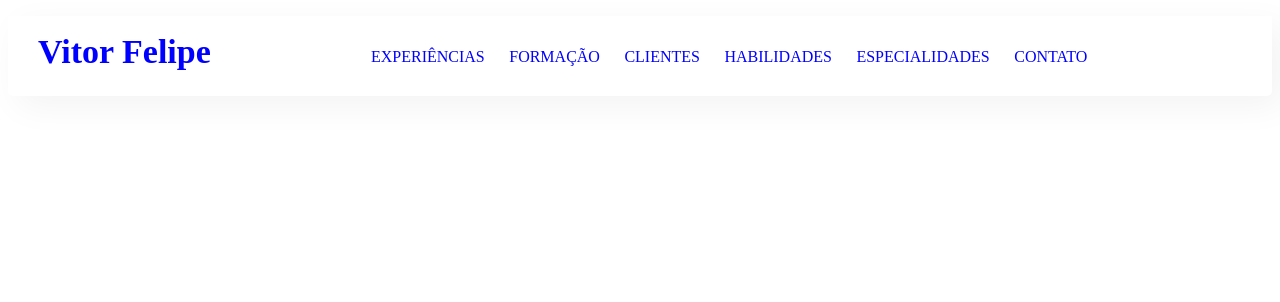
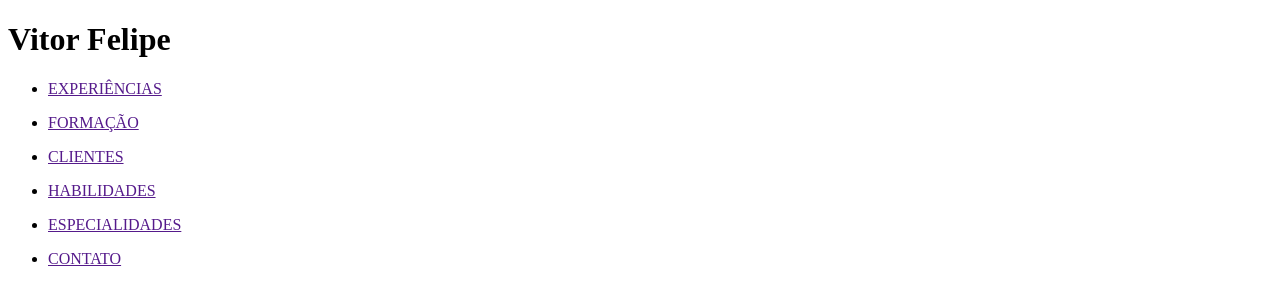
Before and after one commit to VitorFelipePatricio/curriculo, a Next.js app: page /componentes/Nav in a window 1280 px wide. Shown: the top 302 px of the page. Built offline with nearby package versions, Linux system fonts and the light colour scheme.

Commit message:
Nav iniciada

```diff
--- a/pages/componentes/Nav.jsx
+++ b/pages/componentes/Nav.jsx
@@ -1,34 +1,32 @@
 import React, { Component } from 'react'
-import { Link , ItemLista, Titulo, Lista , NavBar } from './styles'
-
 
 export default class Nav extends Component {
     render() {
         return (
             <div>
-                <NavBar>
-                <Titulo>Vitor Felipe</Titulo>
-                    <Lista>
-                        <ItemLista>
-                            <p><Link href="#">EXPERIÊNCIAS</Link></p>
-                        </ItemLista>
-                        <ItemLista>
-                            <p><Link href="#">FORMAÇÃO</Link></p>
-                        </ItemLista>
-                        <ItemLista>
-                            <p><Link href="#">CLIENTES</Link></p>
-                        </ItemLista>
-                        <ItemLista>
-                            <p><Link href="#">HABILIDADES</Link></p>
-                        </ItemLista>
-                        <ItemLista>
-                            <p><Link href="#">ESPECIALIDADES</Link></p>
-                        </ItemLista>
-                        <ItemLista>
-                            <p><Link href="#">CONTATO</Link></p>
-                        </ItemLista>
-                    </Lista>
-                </NavBar>
+                <h1>Vitor Felipe</h1>
+                <nav>
+                    <ul>
+                        <li>
+                            <p><a href="">EXPERIÊNCIAS</a></p>
+                        </li>
+                        <li>
+                            <p><a href="">FORMAÇÃO</a></p>
+                        </li>
+                        <li>
+                            <p><a href="">CLIENTES</a></p>
+                        </li>
+                        <li>
+                            <p><a href="">HABILIDADES</a></p>
+                        </li>
+                        <li>
+                            <p><a href="">ESPECIALIDADES</a></p>
+                        </li>
+                        <li>
+                            <p><a href="">CONTATO</a></p>
+                        </li>
+                    </ul>
+                </nav>
             </div>
         )
     }
--- a/pages/componentes/styles.js
+++ /dev/null
@@ -1,35 +0,0 @@
-import styled from 'styled-components'
-
-export const NavBar = styled.nav`
-    width: 100%;
-    height: 80px;
-    background-color: #fff;
-    border-radius: 0 0 5px 5px;
-    box-shadow: 10px 10px 35px 0 rgba(0,0,0,0.05);
-`
-
-export const Link = styled.a`
-    text-decoration: none;
-    cursor: pointer;
-    color: blue;
-`
-
-export const Lista = styled.ul`
-    line-height: 50px;
-    text-align: center;
-`
-
-export const Titulo = styled.h1`
-    position: relative;
-    float: left;
-    margin-left: 30px;
-    line-height: 15px;
-    font-size: 34px;
-    color: blue
-`
-
-export const ItemLista = styled.li`
-    list-style: none;
-    display: inline-block;
-    margin-right: 2%;
-`
```
